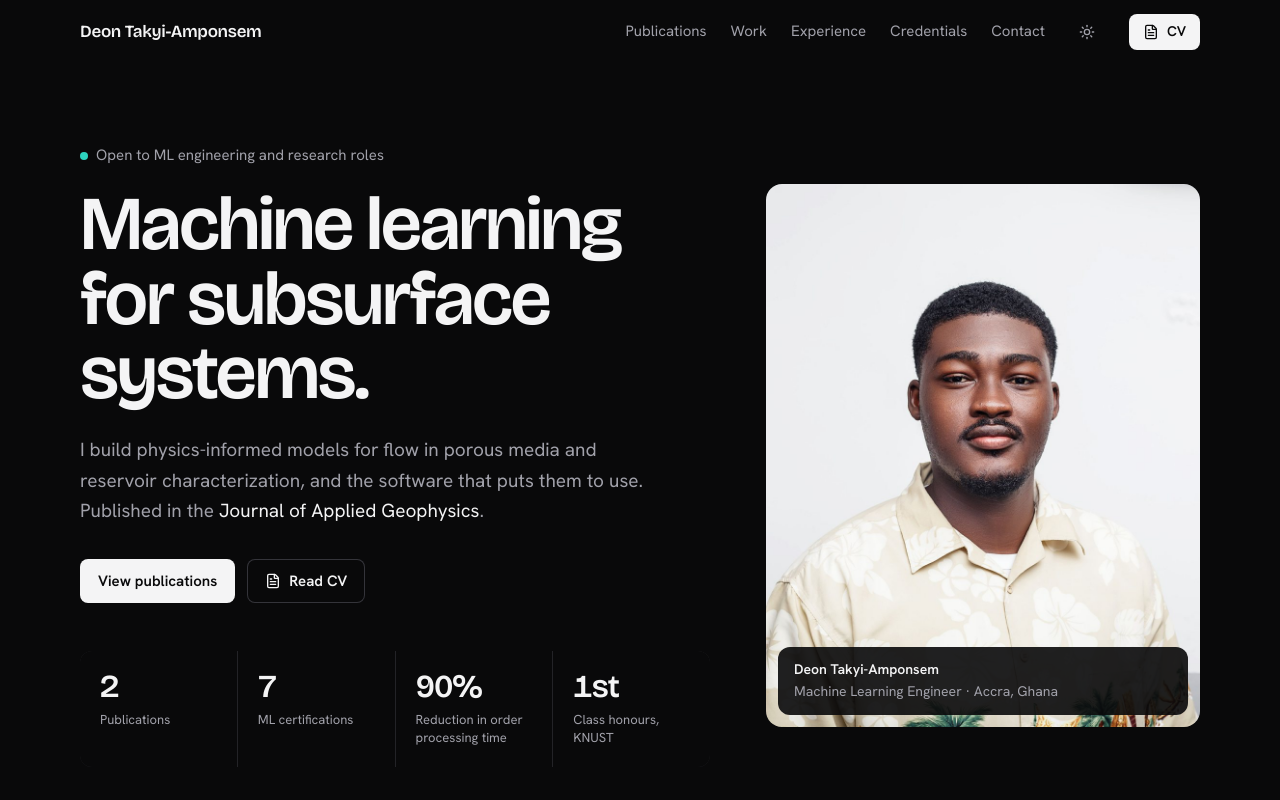
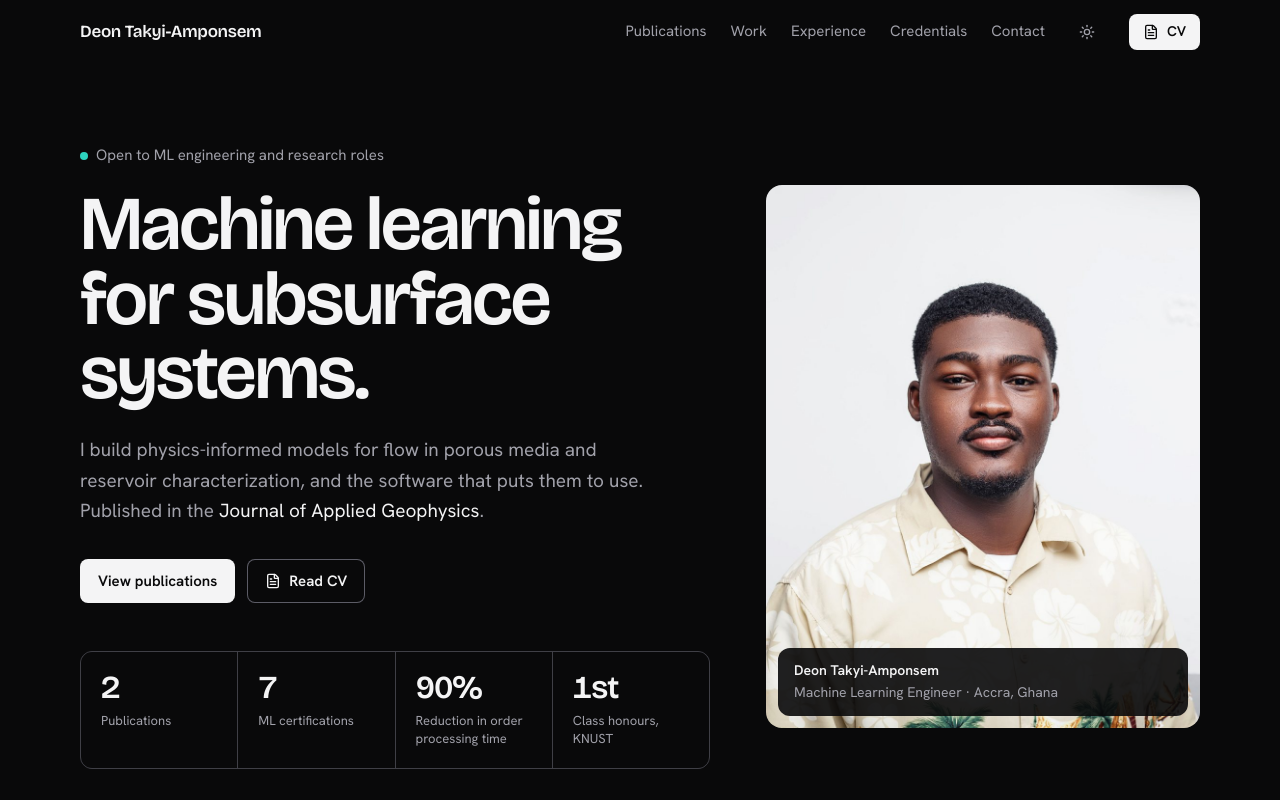
Before and after one commit to Calibre-sys/deontakyi, a React (Vite) app: page / in a window 1280 px wide. Shown: the top 800 px of the page. Built offline with nearby package versions, Linux system fonts and the light colour scheme.

Commit message:
Stronger borders and dividers in light and dark mode

```diff
--- a/src/components/site.tsx
+++ b/src/components/site.tsx
@@ -129,7 +129,7 @@ export function Hero() {
               <FileText className="size-4" /> Read CV
             </button>
           </motion.div>
-          <motion.dl {...rise(4)} className="mt-12 grid grid-cols-2 gap-px overflow-hidden rounded-xl bg-border sm:grid-cols-4">
+          <motion.dl {...rise(4)} className="mt-12 grid grid-cols-2 gap-px overflow-hidden rounded-xl border border-border bg-border sm:grid-cols-4">
             {STATS.map((s) => (
               <div key={s.label} className="bg-background p-4 sm:p-5">
                 <dt className="sr-only">{s.label}</dt>
--- a/src/index.css
+++ b/src/index.css
@@ -12,8 +12,8 @@
   --card: #ffffff;
   --card-2: #f2f1ef;
   --muted-foreground: #57534e;
-  --border: #e7e5e4;
-  --border-strong: #d6d3d1;
+  --border: #d6d3d1;
+  --border-strong: #a8a29e;
   --primary: #0f766e;
   --primary-foreground: #ffffff;
   --accent: #0f766e;
@@ -26,8 +26,8 @@
   --card: #121214;
   --card-2: #18181b;
   --muted-foreground: #a1a1aa;
-  --border: #232327;
-  --border-strong: #34343a;
+  --border: #3f3f46;
+  --border-strong: #5c5c66;
   --primary: #2dd4bf;
   --primary-foreground: #04201c;
   --accent: #2dd4bf;
```
